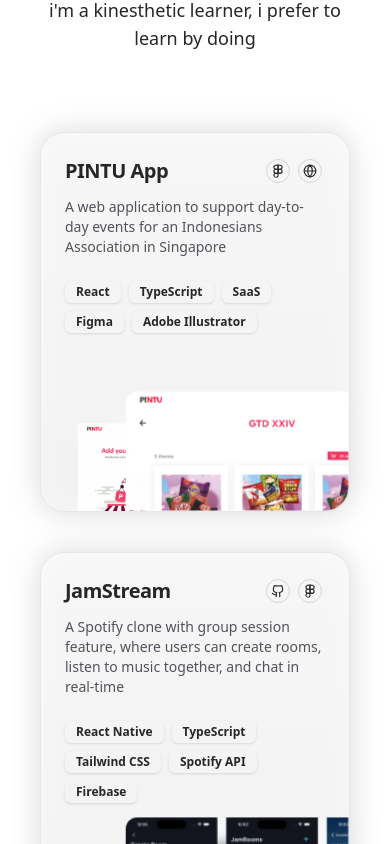
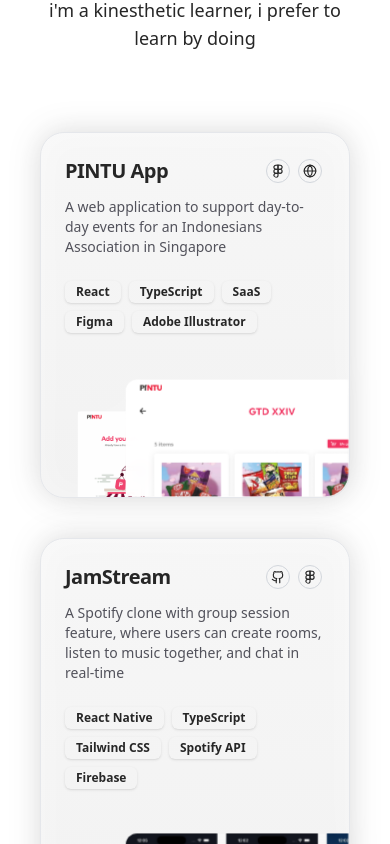
Before and after one commit to gabriellenicole/bento-website, a React (Vite) app: page / in a window 390 px wide. Shown: the part 2040-2884 px from the top of the page. Built offline with nearby package versions, Linux system fonts and the light colour scheme.

Commit message:
feat: fix project card on mobile screen

```diff
--- a/src/components/ui/project-card.tsx
+++ b/src/components/ui/project-card.tsx
@@ -64,11 +64,11 @@
     >
       <div
         className={clsx(
-          'group relative w-full overflow-hidden rounded-3xl border bg-gradient-to-b from-neutral-50/90 to-neutral-100/90 transition duration-300',
+          'group relative w-full overflow-hidden rounded-3xl border bg-gradient-to-b from-neutral-50/90 to-neutral-100/90 pb-32 transition duration-300 md:pb-5',
           'md:hover:border-transparent',
         )}
       >
-        <div className="m-6 min-h-[330px] w-full sm:m-10 md:min-h-[450px]">
+        <div className="m-6 w-full sm:m-10 md:min-h-[450px]">
           <div className="flex w-5/6 flex-col gap-3">
             <div className="flex items-center justify-between">
               <h2 className="text-xl font-bold tracking-tight md:text-xl">{title}</h2>
```
